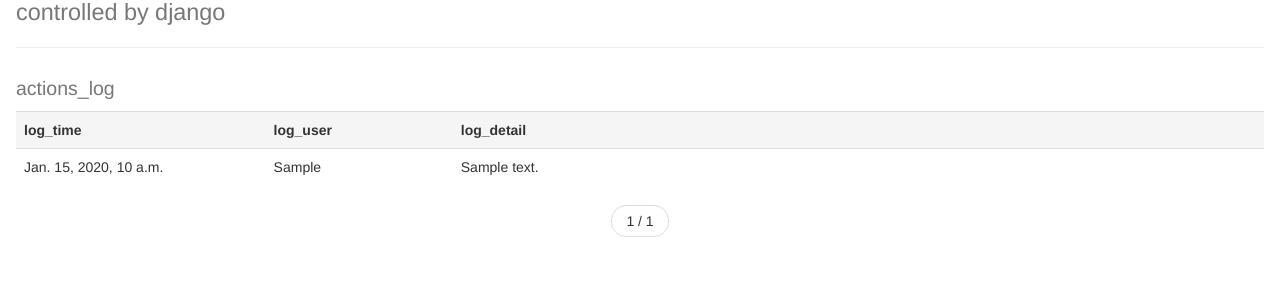
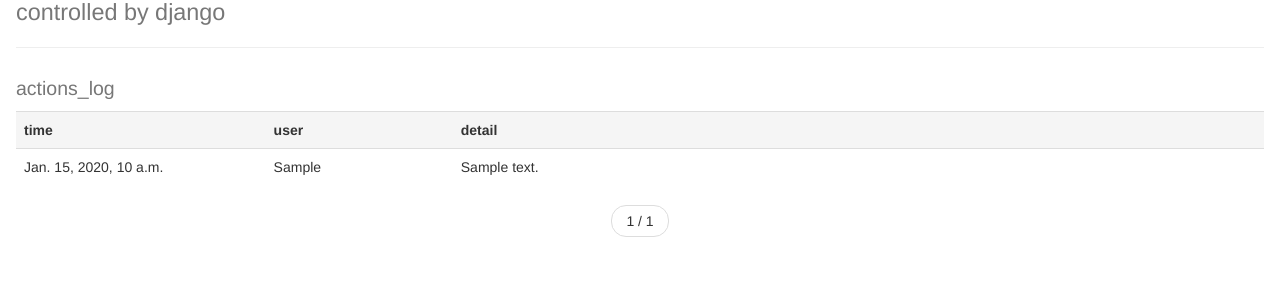
Before and after one commit to raydoom/mmanager, a Django app: template templates/actions_log.html in a window 1280 px wide. Shown: the part 124-425 px from the top of the page. Run offline with Django 3.2, Linux system fonts and the light colour scheme; the template is opened without the code that fills it: most values are stand-ins (such as "Sample title", 1, 10 or a date in 2020); some libraries are stand-ins or nearby versions.

Commit message:
actinos_log.html

```diff
--- a/templates/actions_log.html
+++ b/templates/actions_log.html
@@ -19,9 +19,9 @@
 </h2>
 <table class="table">
     <tr class="active">
-        <th width="20%">log_time</th>
-        <th width="15%">log_user</thw>
-        <th width="65%">log_detail</th>
+        <th width="20%">time</th>
+        <th width="15%">user</thw>
+        <th width="65%">detail</th>
     </tr>
     {% for log in actions_log %}
     <tr>
```
